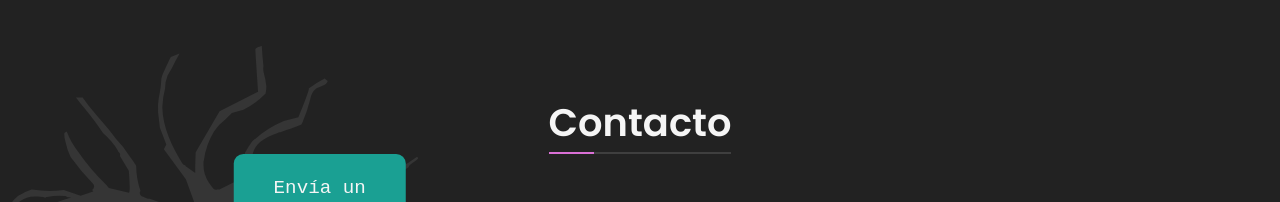
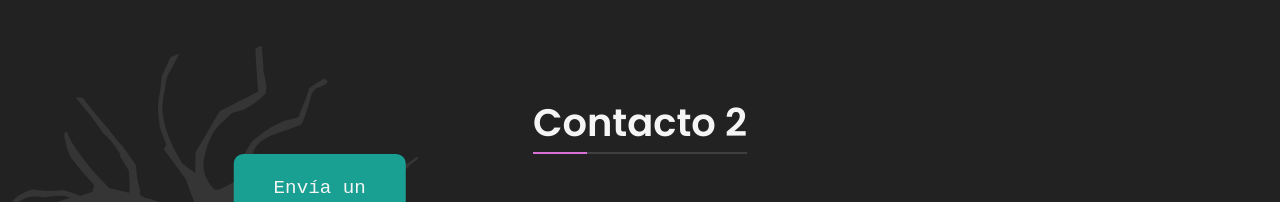
Before and after one commit to luismcabrera/portfolio, a Next.js app: page / in a window 1280 px wide. Shown: the part 3870-4072 px from the top of the page. Built offline with nearby package versions, Linux system fonts and the light colour scheme.

Commit message:
Test changes

```diff
--- a/src/components/home/Contact/index.js
+++ b/src/components/home/Contact/index.js
@@ -116,7 +116,7 @@ export default function Contact({ children, className, style, ...restProps }) {
 			style={{ backgroundImage: `url(${treeImg})`, ...style }}
 			id="contact"
 		>
-			<SectionTitle className={styles.title}>{texts.title[lang]}</SectionTitle>
+			<SectionTitle className={styles.title}>{texts.title[lang]} 2</SectionTitle>
 			<div className={styles.content}>
 				<div className={styles.animation}>
 					<p
```
